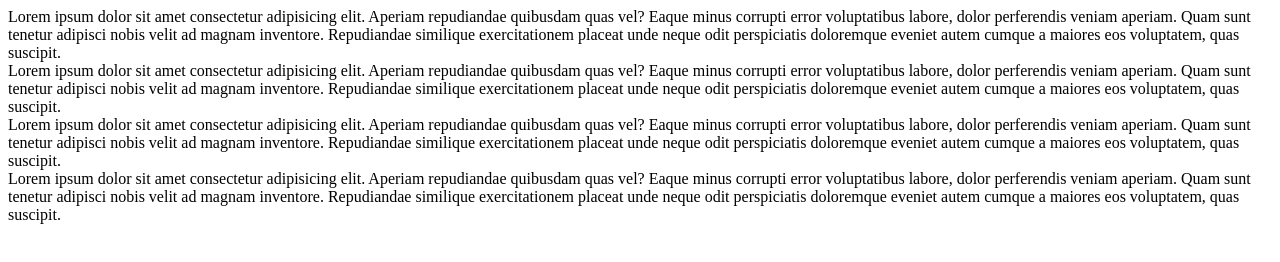
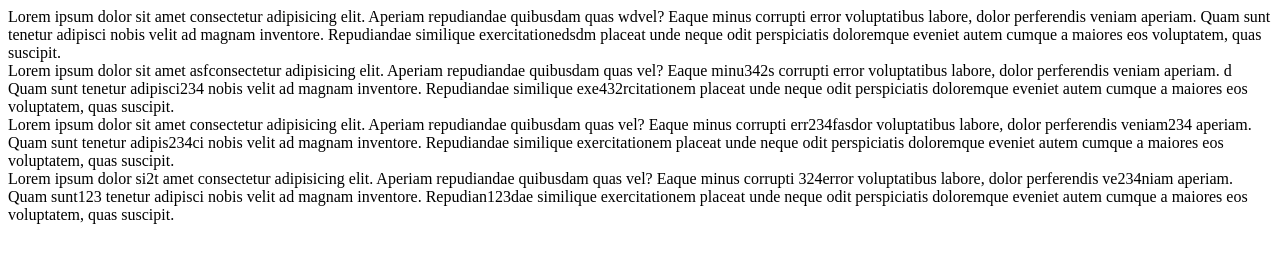
Before and after one commit to NikitaIsmagilov/HWBook, a plain HTML site: page index.html in a window 1280 px wide. Drawn offline with Linux system fonts and the light colour scheme.

Commit message:
Third commit

```diff
--- a/index.html
+++ b/index.html
@@ -1,35 +1,35 @@
 <div>Lorem ipsum dolor sit amet consectetur adipisicing elit.
-    Aperiam repudiandae quibusdam quas vel?
+    Aperiam repudiandae quibusdam quas wdvel?
     Eaque minus corrupti error voluptatibus labore,
     dolor perferendis veniam aperiam.
     Quam sunt tenetur adipisci nobis velit ad magnam inventore.
-    Repudiandae similique exercitationem placeat unde neque odit perspiciatis doloremque eveniet autem cumque a maiores eos voluptatem,
+    Repudiandae similique exercitationedsdm placeat unde neque odit perspiciatis doloremque eveniet autem cumque a maiores eos voluptatem,
+    quas suscipit.
+</div>
+
+<div>Lorem ipsum dolor sit amet asfconsectetur adipisicing elit.
+    Aperiam repudiandae quibusdam quas vel?
+    Eaque minu342s corrupti error voluptatibus labore,
+    dolor perferendis veniam aperiam. d
+    Quam sunt tenetur adipisci234 nobis velit ad magnam inventore.
+    Repudiandae similique exe432rcitationem placeat unde neque odit perspiciatis doloremque eveniet autem cumque a maiores eos voluptatem,
     quas suscipit.
 </div>
 
 <div>Lorem ipsum dolor sit amet consectetur adipisicing elit.
     Aperiam repudiandae quibusdam quas vel?
-    Eaque minus corrupti error voluptatibus labore,
-    dolor perferendis veniam aperiam.
-    Quam sunt tenetur adipisci nobis velit ad magnam inventore.
+    Eaque minus corrupti err234fasdor voluptatibus labore,
+    dolor perferendis veniam234 aperiam.
+    Quam sunt tenetur adipis234ci nobis velit ad magnam inventore.
     Repudiandae similique exercitationem placeat unde neque odit perspiciatis doloremque eveniet autem cumque a maiores eos voluptatem,
     quas suscipit.
 </div>
 
-<div>Lorem ipsum dolor sit amet consectetur adipisicing elit.
+<div>Lorem ipsum dolor si2t amet consectetur adipisicing elit.
     Aperiam repudiandae quibusdam quas vel?
-    Eaque minus corrupti error voluptatibus labore,
-    dolor perferendis veniam aperiam.
-    Quam sunt tenetur adipisci nobis velit ad magnam inventore.
-    Repudiandae similique exercitationem placeat unde neque odit perspiciatis doloremque eveniet autem cumque a maiores eos voluptatem,
+    Eaque minus corrupti 324error voluptatibus labore,
+    dolor perferendis ve234niam aperiam.
+    Quam sunt123 tenetur adipisci nobis velit ad magnam inventore.
+    Repudian123dae similique exercitationem placeat unde neque odit perspiciatis doloremque eveniet autem cumque a maiores eos voluptatem,
     quas suscipit.
 </div>
-
-<div>Lorem ipsum dolor sit amet consectetur adipisicing elit.
-    Aperiam repudiandae quibusdam quas vel?
-    Eaque minus corrupti error voluptatibus labore,
-    dolor perferendis veniam aperiam.
-    Quam sunt tenetur adipisci nobis velit ad magnam inventore.
-    Repudiandae similique exercitationem placeat unde neque odit perspiciatis doloremque eveniet autem cumque a maiores eos voluptatem,
-    quas suscipit.
-</div>
```
